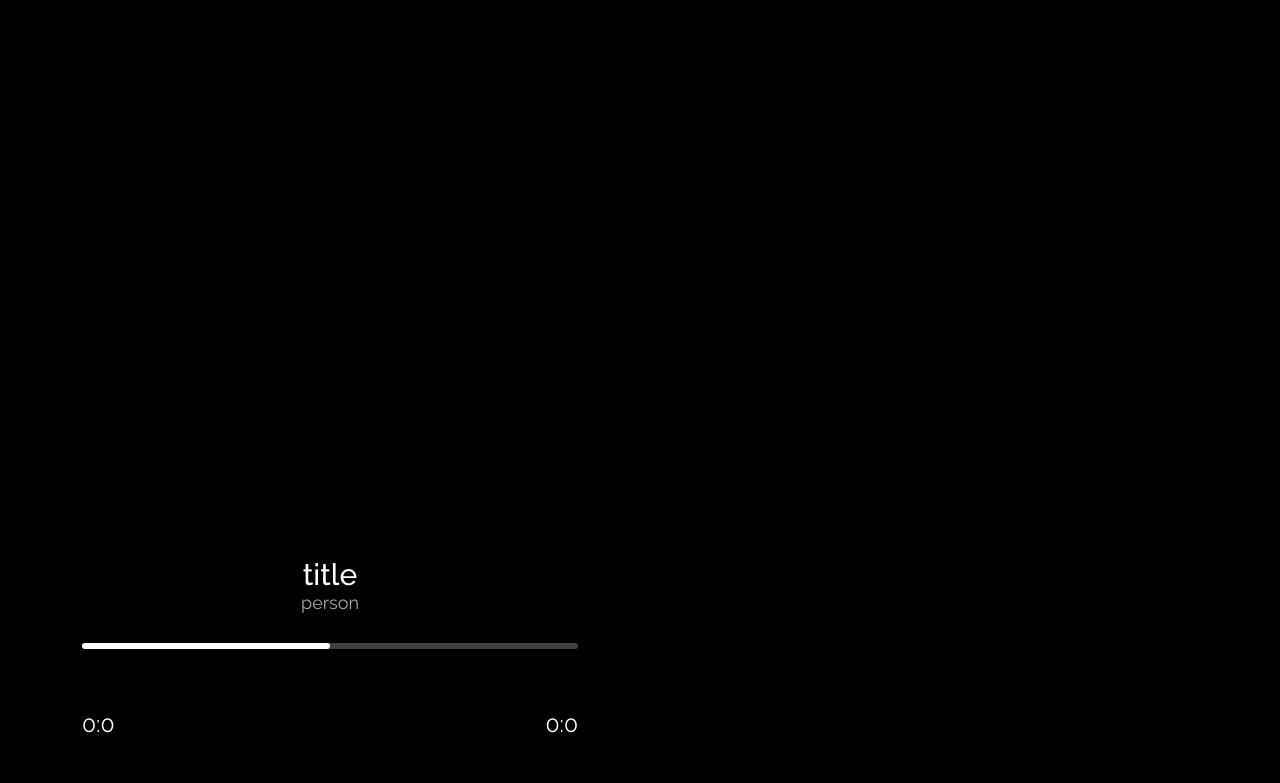
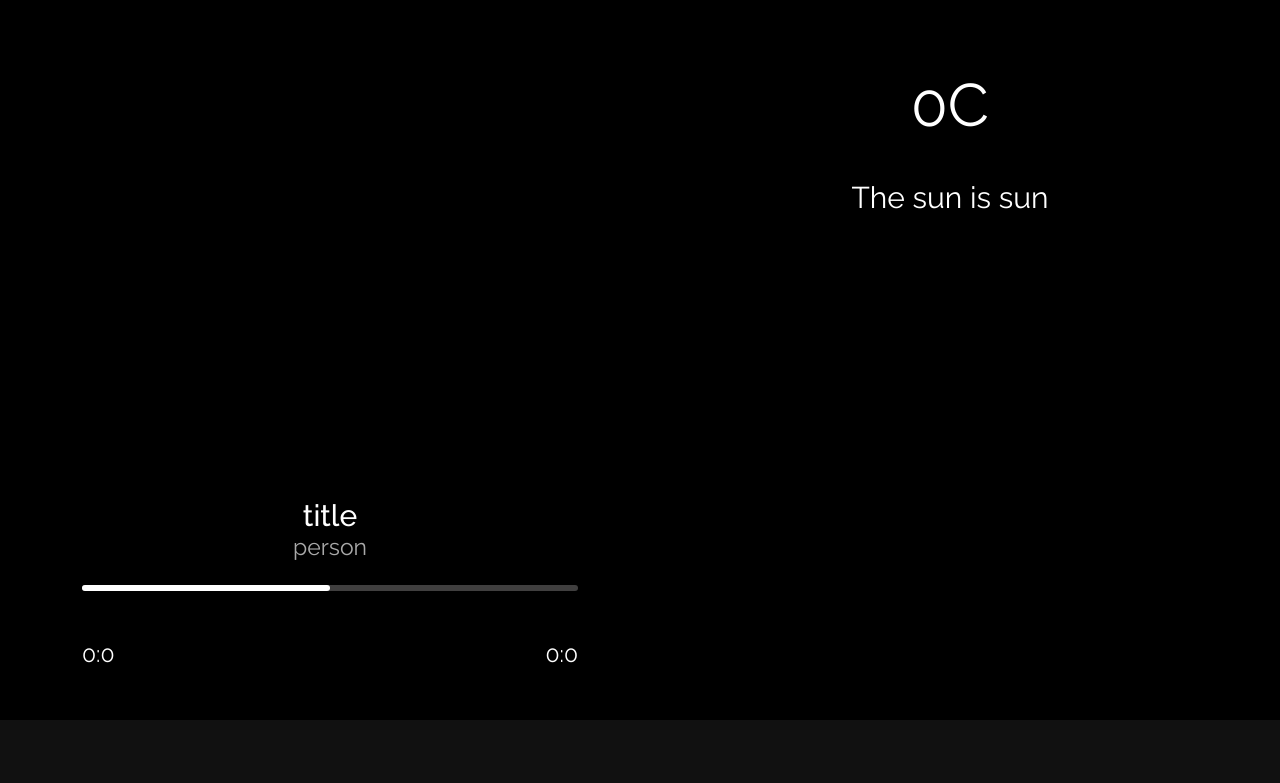
Before and after one commit to empdo/spotifyApi-test, a plain HTML site: page website/index.html in a window 1280 px wide. Drawn offline with Linux system fonts and the light colour scheme; no server answers.

Commit message:
added weather

```diff
--- a/website/index.html
+++ b/website/index.html
@@ -21,8 +21,10 @@
 			</div>
 		</div>
 		<div id="right_side">
-			<div id="wheater">
-
+			<div id="weather_container">
+				<img src="" alt="" id="weatherIcon">
+				<span id="tempature">0C</span>
+				<span id="weather">The sun is sun</span>
 			</div>
 		</div>
 	</div>
--- a/website/script.js
+++ b/website/script.js
@@ -1,12 +1,12 @@
 "use strict";
 
 //hämta track, om respons code == 401, refresha token med sessionstorage.refreshcode om inte den finns gå in på callbacksida
-const pathToIcons = "/home/emil/dev/spotify-api/website/icons/";
+const pathToIcons = "/icons/";
 
 var numList = [[5], [1], [2,3,4,6], [7], [8,9,12,18,19,22], [10, 13, 14, 20, 23, 24], [11, 21], [15, 16, 17, 25, 26, 27]]
 var nameList = ["cloud.svg", "day-sunny.svg", "day-sunny-overcast.svg", "fog.svg", "rain-mix.svg", "rain.svg", "thunderstorm.svg", "snow.svg"]
 
-var weathers = {};
+var weathers = [];
 
 for (var i = 0; i < numList.length; i++){
 	numList[i].forEach(num => {
@@ -103,4 +103,9 @@ getSmhi().then(data => {
 		return e.name === "Wsymb2";
 	}).values[0];
 	console.log(localTemp, localHowTheSkyLooks)
+
+	document.querySelector("#weather").innerHTML = weathers[localHowTheSkyLooks];
+	document.querySelector("#tempature").innerHTML = localTemp + "&#8451;";
+	document.querySelector("#weatherIcon").src = pathToIcons + weathers[localHowTheSkyLooks];
+
 });
--- a/website/style.css
+++ b/website/style.css
@@ -1,12 +1,12 @@
-body,
 html {
-  height: 100%;
-  width: 100%;
   margin: 0;
-
+  background-color: #111;
+}
+body {
+  height: 720px;
+  width: 1280px;
   background-color: black;
 }
-
 :root {
   --track_img_url: url("");
 }
@@ -70,12 +70,7 @@ html {
   grid-area: top;
   place-self: center;
 
-  background-image: linear-gradient(
-      0deg,
-      rgba(0, 0, 0, 1) 10%,
-      rgba(0, 0, 0, 0.6768867924528301) 60%,
-      rgba(255, 255, 255, 0) 100%
-    ),
+  background-image: linear-gradient(180deg, transparent, black),
     var(--track_img_url);
   background-size: cover;
 }
@@ -94,7 +89,7 @@ html {
 
 #track_artist {
   color: darkgray;
-  font-size: 18px;
+  font-size: 23px;
 }
 
 #progress_bg {
@@ -137,3 +132,36 @@ html {
 
   font-size: 23px;
 }
+
+#weather_container {
+  justify-self: center;
+
+  display: grid;
+  align-content: center;
+  justify-items: center;
+  grid-template-areas: "top_left top_right" "bottom bottom";
+
+  font-size: 30px;
+
+  width: 60%;
+  height: 60%;
+}
+
+#weatherIcon {
+  filter: invert(1);
+  height: 150px;
+
+  grid-area: top_left;
+}
+
+#weather {
+  grid-area: bottom;
+}
+
+#tempature {
+  grid-area: top_right;
+  justify-self: start;
+  align-self: center;
+
+  font-size: 60px;
+}
```
